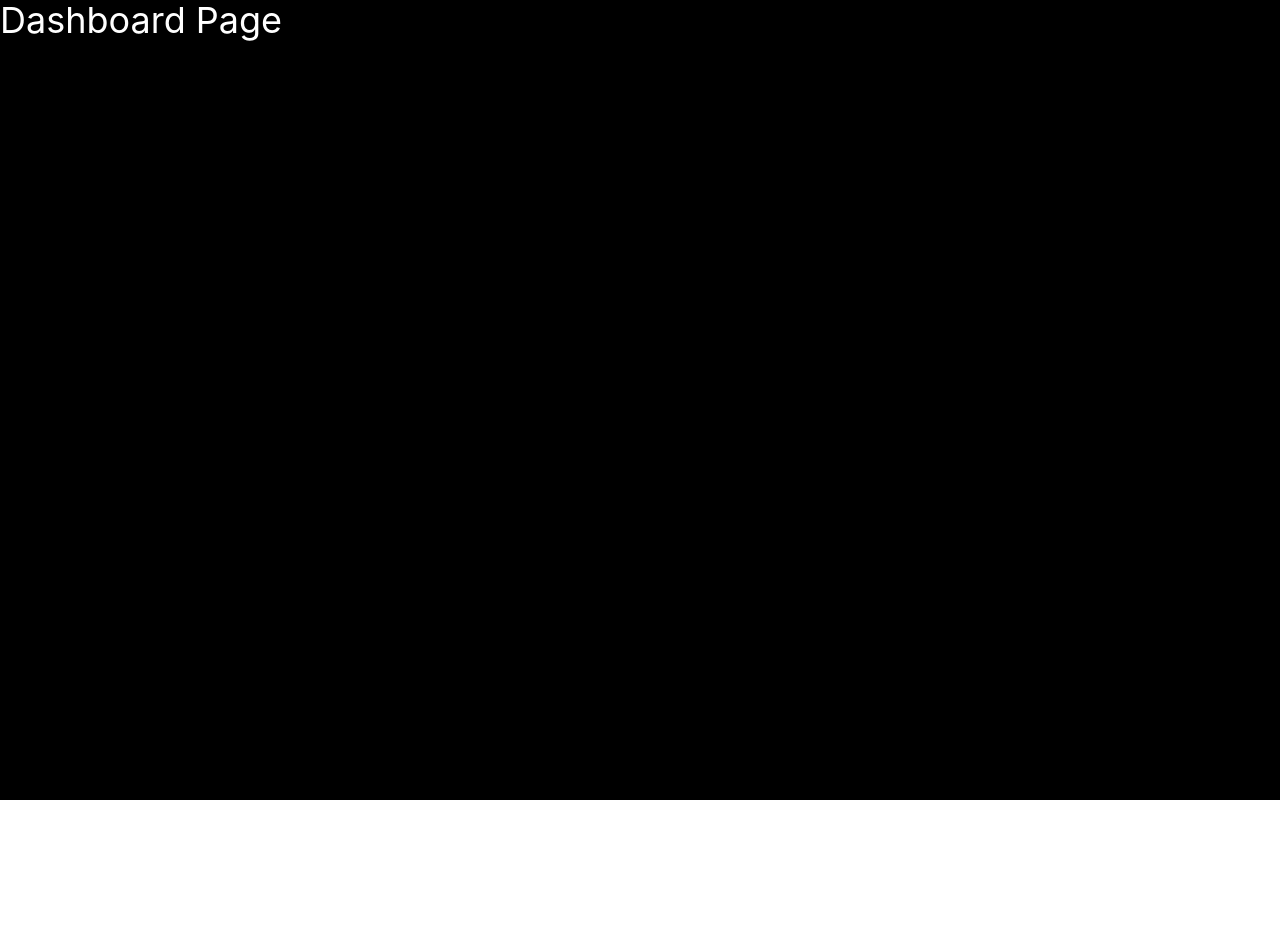
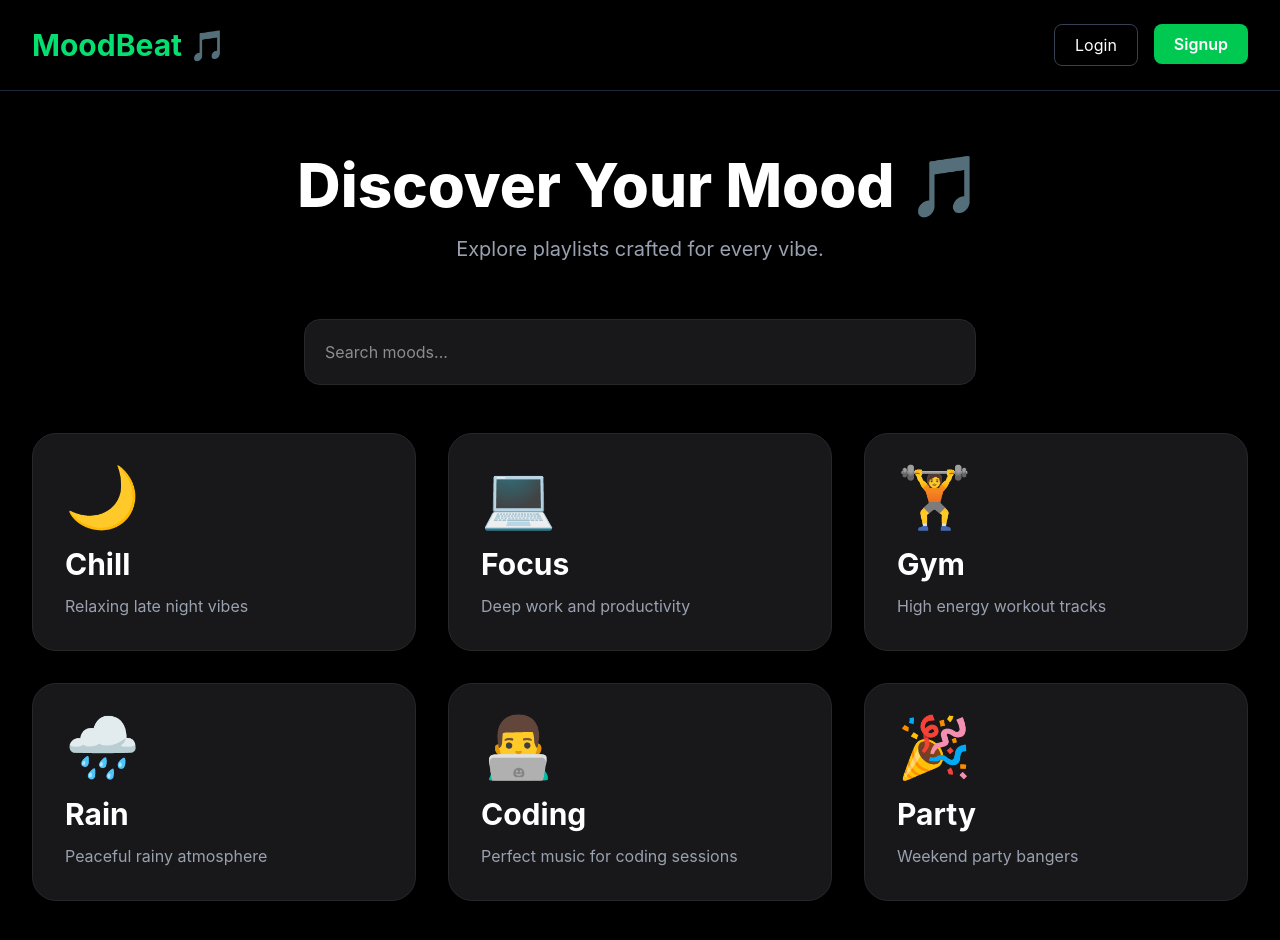
Before and after one commit to Kaushal-dev8/moodbeat-devsecops, a React app in the folder frontend/: page /dashboard in a window 1280 px wide. Shown: the top 940 px of the page. Before the commit the page ends 800 px from the top, so only its background shows below. Built offline with nearby package versions, Linux system fonts and the light colour scheme; the HTML template or start-up script is replaced by a standard one.

Commit message:
Build dashboard UI with search and mood cards

```diff
--- a/frontend/src/components/Moodcard.jsx
+++ b/frontend/src/components/Moodcard.jsx
@@ -1,13 +1,19 @@
-function MoodCard({ title, emoji }) {
+function MoodCard({ title, emoji, description }) {
     return (
-        <div className="bg-zinc-900 hover:bg-zinc-800 transition rounded-2xl p-8 cursor-pointer border border-zinc-800 hover:border-green-400">
-            <div className="text-5xl mb-4">
+        <div className="bg-zinc-900 hover:bg-zinc-800 transition rounded-3xl p-8 cursor-pointer border border-zinc-800 hover:border-green-400 hover:scale-105 duration-300 shadow-lg">
+
+            <div className="text-6xl mb-5">
                 {emoji}
             </div>
 
-            <h2 className="text-2xl font-bold">
+            <h2 className="text-3xl font-bold mb-3">
                 {title}
             </h2>
+
+            <p className="text-gray-400">
+                {description}
+            </p>
+
         </div>
     )
 }
--- /dev/null
+++ b/frontend/src/components/SearchBar.jsx
@@ -0,0 +1,13 @@
+function SearchBar() {
+    return (
+        <div className="w-full max-w-2xl mx-auto mb-12">
+            <input
+                type="text"
+                placeholder="Search moods..."
+                className="w-full p-5 rounded-2xl bg-zinc-900 border border-zinc-800 focus:outline-none focus:border-green-400 text-white"
+            />
+        </div>
+    )
+}
+
+export default SearchBar
--- a/frontend/src/pages/Dashboard.jsx
+++ b/frontend/src/pages/Dashboard.jsx
@@ -1,7 +1,78 @@
+import Navbar from "../components/Navbar"
+import MoodCard from "../components/MoodCard"
+import SearchBar from "../components/SearchBar"
+
 function Dashboard() {
+
+    const moods = [
+        {
+            title: "Chill",
+            emoji: "🌙",
+            description: "Relaxing late night vibes"
+        },
+        {
+            title: "Focus",
+            emoji: "💻",
+            description: "Deep work and productivity"
+        },
+        {
+            title: "Gym",
+            emoji: "🏋️",
+            description: "High energy workout tracks"
+        },
+        {
+            title: "Rain",
+            emoji: "🌧️",
+            description: "Peaceful rainy atmosphere"
+        },
+        {
+            title: "Coding",
+            emoji: "👨‍💻",
+            description: "Perfect music for coding sessions"
+        },
+        {
+            title: "Party",
+            emoji: "🎉",
+            description: "Weekend party bangers"
+        },
+    ]
+
     return (
-        <div className="text-white text-4xl">
-            Dashboard Page
+        <div className="min-h-screen bg-black text-white">
+
+            <Navbar />
+
+            <section className="px-8 pt-16 text-center">
+
+                <h1 className="text-6xl font-extrabold mb-5">
+                    Discover Your Mood 🎵
+                </h1>
+
+                <p className="text-gray-400 text-xl mb-14">
+                    Explore playlists crafted for every vibe.
+                </p>
+
+                <SearchBar />
+
+            </section>
+
+            <section className="max-w-7xl mx-auto px-8 pb-20">
+
+                <div className="grid grid-cols-1 sm:grid-cols-2 lg:grid-cols-3 gap-8">
+
+                    {moods.map((mood) => (
+                        <MoodCard
+                            key={mood.title}
+                            title={mood.title}
+                            emoji={mood.emoji}
+                            description={mood.description}
+                        />
+                    ))}
+
+                </div>
+
+            </section>
+
         </div>
     )
 }
--- a/frontend/src/pages/Home.jsx
+++ b/frontend/src/pages/Home.jsx
@@ -1,5 +1,5 @@
 import Navbar from "../components/Navbar"
-import MoodCard from "../components/MoodCard"
+import MoodCard from "../components/Moodcard"
 
 function Home() {
     const moods = [
```
